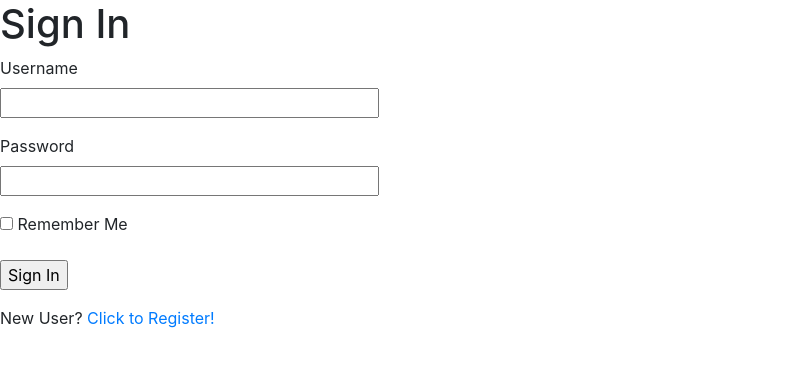
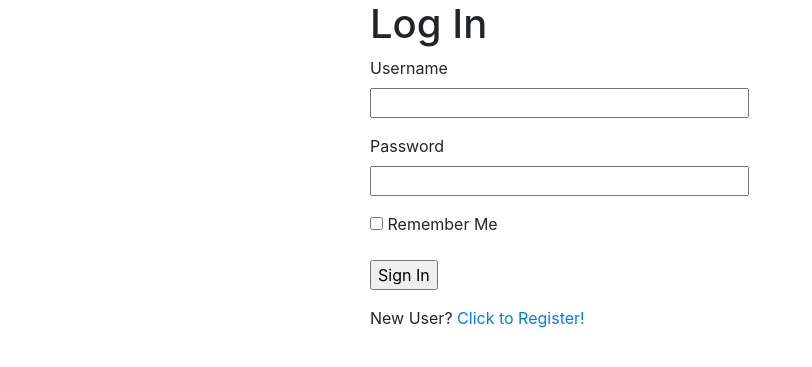
Before and after one commit to sah1l/flask-dashboard, a Flask app: page /login/ in a window 1280 px wide. Shown: the top 367 px of the page, without its empty margins (0-812 px from the left). Run offline with Flask 2, Linux system fonts and the light colour scheme; some libraries are stand-ins or nearby versions.

Commit message:
Restricted access to stats blueprint for non-auth users, some Bootstrap style to auth forms

```diff
--- a/app/templates/auth/login.html
+++ b/app/templates/auth/login.html
@@ -1,25 +1,32 @@
 {% extends "layout.html" %}
 
 {% block body %}
-    <h1>Sign In</h1>
+    <div class="container">
+        <div class="row">
+            <div class="auth-block col-lg-6 offset-lg-3 col-md-6 offset-md-3 col-sm-10 offset-md-1 col-xs-12"
+                 id="register-block">
+                <h1>Log In</h1>
                 <form action="" method="post">
                     {{ form.hidden_tag() }}
                     <p>
                         {{ form.username.label }}<br>
                         {{ form.username(size=32) }}<br>
                         {% for error in form.username.errors %}
-            <span style="color: red;">[{{ error }}]</span>
+                        <span>[{{ error }}]</span>
                         {% endfor %}
                     </p>
                     <p>
                         {{ form.password.label }}<br>
                         {{ form.password(size=32) }}<br>
                         {% for error in form.password.errors %}
-            <span style="color: red;">[{{ error }}]</span>
+                        <span>[{{ error }}]</span>
                         {% endfor %}
                     </p>
                     <p>{{ form.remember_me() }} {{ form.remember_me.label }}</p>
                     <p>{{ form.submit() }}</p>
                 </form>
                 <p>New User? <a href="{{ url_for("auth.register") }}">Click to Register!</a></p>
+            </div>
+        </div>
+    </div>
 {% endblock %}
```
Also changed, not shown: app/__init__.py (+7 -1 lines), app/mod_stats/controllers.py (+15 -2 lines), app/templates/auth/register.html (+12 -5 lines). Lines whose indentation alone changed are shown as unchanged.
